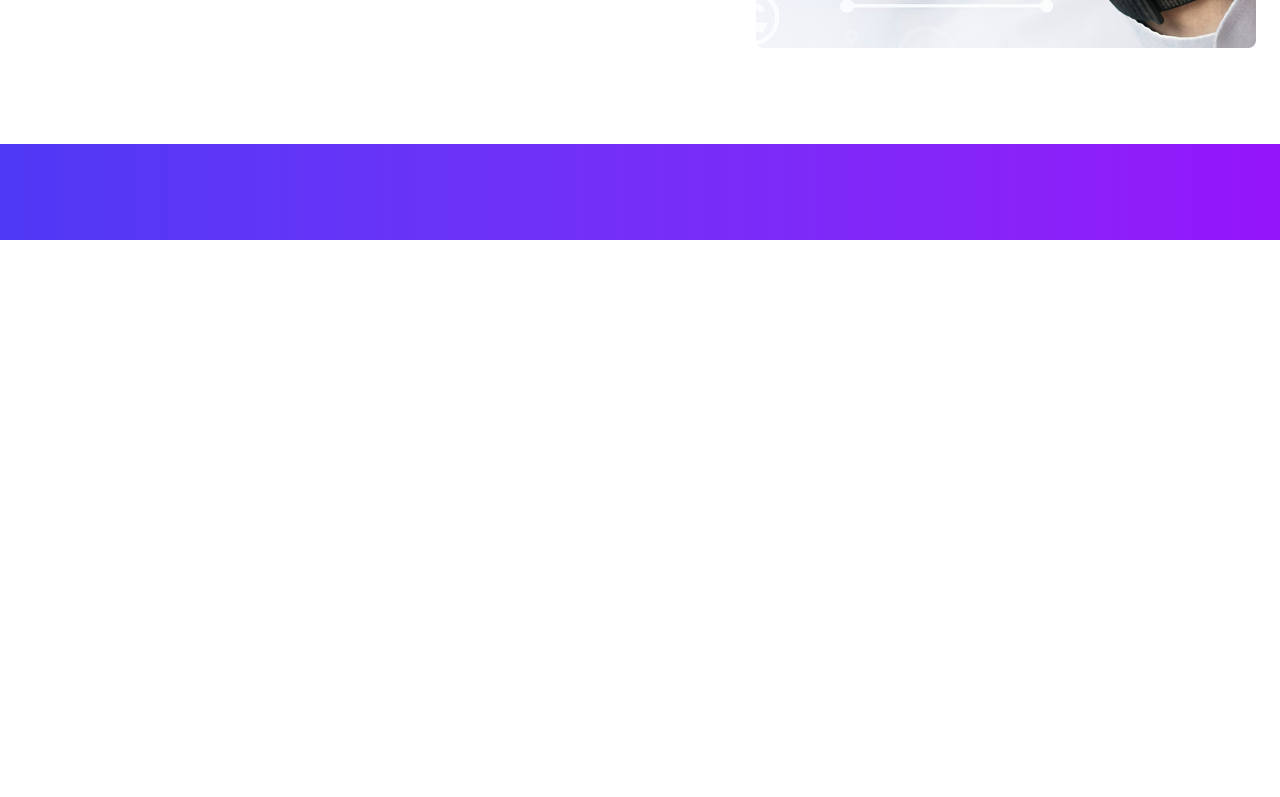
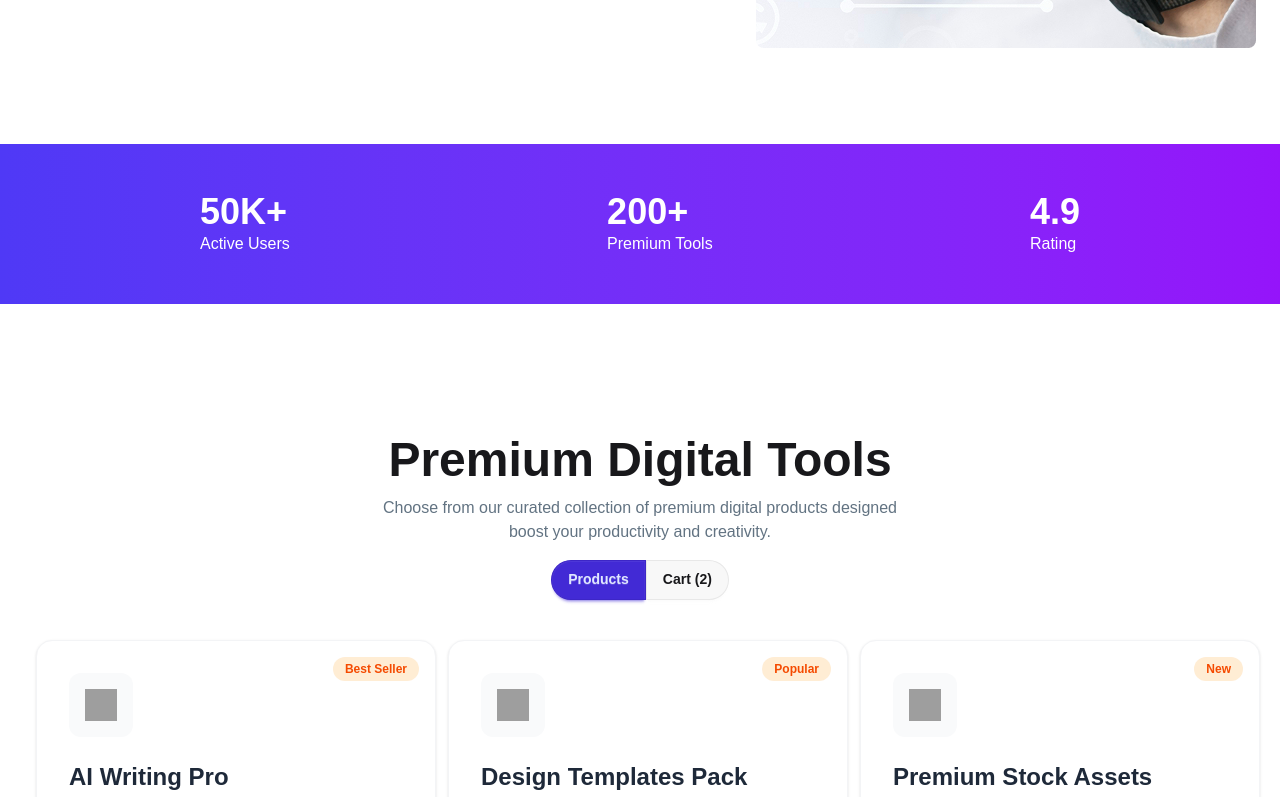
Before and after one commit to MAlmamunislam/Assignment-6, a React (Vite) app: page / in a window 1280 px wide. Shown: the part 657-1454 px from the top of the page. Before the commit the page ends 897 px from the top, so only its background shows below. Built offline with nearby package versions, Linux system fonts and the light colour scheme; grey boxes are pictures that could not be loaded.

Commit message:
second commit

```diff
--- /dev/null
+++ b/public/Data.json
@@ -0,0 +1,112 @@
+[
+  {
+    "id": 1,
+    "name": "AI Writing Pro",
+    "description": "Generate high-quality content, blogs, and marketing copy in seconds with advanced AI.",
+    "price": 29,
+    "period": "monthly",
+    "tag": "Best Seller",
+    "tagType": "best seller",
+    "features": ["Unlimited AI generations", "50+ writing templates", "Grammar checker"],
+    "icon": "https://cdn-icons-png.flaticon.com/512/3135/3135715.png"
+  },
+  {
+    "id": 2,
+    "name": "Design Templates Pack",
+    "description": "2000+ premium templates for social media, presentations, and marketing materials.",
+    "price": 49,
+    "period": "one-time",
+    "tag": "Popular",
+    "tagType": "popular",
+    "features": ["2000+ templates", "Monthly updates", "Commercial license"],
+    "icon": "https://cdn-icons-png.flaticon.com/512/1828/1828919.png"
+  },
+  {
+    "id": 3,
+    "name": "Premium Stock Assets",
+    "description": "Access millions of royalty-free photos, videos, and graphics for your projects.",
+    "price": 19,
+    "period": "monthly",
+    "tag": "New",
+    "tagType": "new",
+    "features": ["10M+ assets", "Commercial use", "No attribution"],
+    "icon": "https://cdn-icons-png.flaticon.com/512/2922/2922510.png"
+  },
+  {
+    "id": 4,
+    "name": "Social Media Manager",
+    "description": "Plan, schedule, and manage all your social media accounts in one place.",
+    "price": 15,
+    "period": "monthly",
+    "tag": "Popular",
+    "tagType": "popular",
+    "features": ["Post scheduling", "Analytics dashboard", "Multi-platform support"],
+    "icon": "https://cdn-icons-png.flaticon.com/512/1384/1384063.png"
+  },
+  {
+    "id": 5,
+    "name": "SEO Optimization Tool",
+    "description": "Boost your website ranking with advanced SEO tools and keyword analysis.",
+    "price": 99,
+    "period": "yearly",
+    "tag": "New",
+    "tagType": "new",
+    "features": ["Keyword research", "Site audit", "Backlink tracking"],
+    "icon": "https://cdn-icons-png.flaticon.com/512/4149/4149648.png"
+  },
+  {
+    "id": 6,
+    "name": "Email Marketing Pro",
+    "description": "Create and send high-converting email campaigns with automation features.",
+    "price": 25,
+    "period": "monthly",
+    "tag": "Best Seller",
+    "tagType": "best seller",
+    "features": ["Email templates", "Automation workflows", "Analytics reports"],
+    "icon": "https://cdn-icons-png.flaticon.com/512/561/561127.png"
+  },
+  {
+    "id": 7,
+    "name": "Landing Page Builder",
+    "description": "Design high-converting landing pages without coding skills.",
+    "price": 12,
+    "period": "monthly",
+    "tag": "Popular",
+    "tagType": "popular",
+    "features": ["Drag & drop builder", "Mobile responsive", "A/B testing"],
+    "icon": "https://cdn-icons-png.flaticon.com/512/906/906175.png"
+  },
+  {
+    "id": 8,
+    "name": "Video Editing Suite",
+    "description": "Edit videos like a pro with powerful editing tools and effects.",
+    "price": 59,
+    "period": "yearly",
+    "tag": "Best Seller",
+    "tagType": "best seller",
+    "features": ["4K editing", "Effects library", "Fast rendering"],
+    "icon": "https://cdn-icons-png.flaticon.com/512/3039/3039386.png"
+  },
+  {
+    "id": 9,
+    "name": "Cloud Storage Plus",
+    "description": "Secure and fast cloud storage for all your files and backups.",
+    "price": 8,
+    "period": "monthly",
+    "tag": "New",
+    "tagType": "new",
+    "features": ["1TB storage", "Secure backup", "File sharing"],
+    "icon": "https://cdn-icons-png.flaticon.com/512/4144/4144468.png"
+  },
+  {
+    "id": 10,
+    "name": "Analytics Dashboard Pro",
+    "description": "Get deep insights into your business with advanced analytics tools.",
+    "price": 79,
+    "period": "yearly",
+    "tag": "Popular",
+    "tagType": "popular",
+    "features": ["Real-time analytics", "Custom reports", "Data visualization"],
+    "icon": "https://cdn-icons-png.flaticon.com/512/1828/1828859.png"
+  }
+]
--- a/src/App.jsx
+++ b/src/App.jsx
@@ -1,15 +1,37 @@
+import { Suspense, useState } from "react";
 import "./App.css";
 import HeroSecond from "./Components/HeroSection/HeroSecond";
 import HeroSection from "./Components/HeroSection/HeroSection";
+import PrimiumDigitSection from "./Components/HeroSection/PrimiumDigitSection";
 import Navbar from "./Components/Navbar/Navbar";
+import Cards from "./Components/MainCardSection/Cards";
+
+
+const cardsData = async () => {
+  const response = await fetch("../Data.json");
+  const data = await response.json();
+  return data;
+};
 
 function App() {
+  const data = cardsData();
+  console.log(data);
+  const [products, setProducts] = useState(true);
   return (
-   <div>
-    <Navbar />
-    <HeroSection />
-    <HeroSecond/>
-   </div>
+    <div>
+      <Navbar />
+      <HeroSection />
+      <HeroSecond />
+      <PrimiumDigitSection products={products} setProducts={setProducts} />
+      <Suspense
+        fallback={
+          <span className="loading loading-spinner flex justify-center items-center loading-xl"></span>
+        }
+      >
+        <Cards products={products} setProducts={setProducts} data={data} />
+      </Suspense>
+
+    </div>
   );
 }
 
--- a/src/Components/HeroSection/HeroSecond.jsx
+++ b/src/Components/HeroSection/HeroSecond.jsx
@@ -1,11 +1,24 @@
-import React from 'react';
+import React from "react";
 
 const HeroSecond = () => {
-     return (
-          <div className=' bg-gradient-to-r from-[#4F39F6] to-[#9514FA] py-12 mt-12'>
-
-          </div>
-     );
+  return (
+    <div className=" bg-gradient-to-r from-[#4F39F6] to-[#9514FA] py-12 mt-12">
+      <div className="container mx-auto flex flex-col md:flex-row items-center justify-between gap-6  px-50">
+        <div>
+          <h2 className="text-4xl font-bold text-white">50K+</h2>
+          <p className="text-white">Active Users</p>
+        </div>
+        <div>
+          <h2 className="text-4xl font-bold text-white">200+</h2>
+          <p className="text-white">Premium Tools </p>
+        </div>
+        <div>
+          <h2 className="text-4xl font-bold text-white">4.9</h2>
+          <p className="text-white">Rating</p>
+        </div>
+      </div>
+    </div>
+  );
 };
 
 export default HeroSecond;
--- /dev/null
+++ b/src/Components/HeroSection/PrimiumDigitSection.jsx
@@ -0,0 +1,31 @@
+import React from "react";
+
+const PrimiumDigitSection = ({ products, setProducts }) => {
+  return (
+    <div className="mt-[120px] mb-[40px] ">
+      <div className=" text-center">
+        <h1 className="text-[48px] font-extrabold ">Premium Digital Tools</h1>
+        <p className="text-[16px] text-[#627382]">
+          Choose from our curated collection of premium digital products
+          designed <br /> boost your productivity and creativity.
+        </p>
+        <div className="mt-4">
+          <button
+            className={`btn rounded-l-full ${products ? 'btn-primary' : ''}`}
+            onClick={() => setProducts(true)}
+          >
+            Products
+          </button>
+          <button
+            className={`btn rounded-r-full ${!products ? 'btn-primary' : ''}`}
+            onClick={() => setProducts(false)}
+          >
+            Cart (2)
+          </button>
+        </div>
+      </div>
+    </div>
+  );
+};
+
+export default PrimiumDigitSection;
--- /dev/null
+++ b/src/Components/MainCardSection/Card.jsx
@@ -0,0 +1,46 @@
+import React from "react";
+import { IoMdCheckmark } from "react-icons/io";
+const Card = ({ item }) => {
+  return (
+    <div className="bg-white p-8 rounded-2xl border border-gray-100 shadow-sm relative group hover:shadow-2xl hover:border-transparent transition-all duration-300 transform hover:-translate-y-1">
+      <span className="absolute top-4 right-4 bg-orange-100 group-hover:bg-orange-200 text-orange-600 text-xs font-bold px-3 py-1 rounded-full transition-colors duration-300">
+        {item.tag}
+      </span>
+
+      <div className="text-4xl mb-6 flex items-center justify-center bg-gray-50 group-hover:bg-violet-100 w-16 h-16 rounded-xl transition-colors duration-300">
+        <img src={item.icon} alt="icon" className="w-8 h-8"/>
+      </div>
+
+      <h3 className="text-2xl font-bold text-gray-800 mb-3 group-hover:text-violet-700 transition-colors duration-300">
+        {item.name}
+      </h3>
+      <p className="text-gray-500 text-sm mb-6 transition-colors duration-300 group-hover:text-gray-600">
+        {item.description}
+      </p>
+
+      <div className="mb-6 transition-colors duration-300 group-hover:text-gray-900">
+        <span className="text-3xl font-bold text-gray-900 group-hover:text-violet-800 transition-colors duration-300">
+          ${item.price}
+        </span>
+        <span className="text-gray-400 text-sm">/Mo</span>
+      </div>
+
+      <ul className="space-y-3 mb-8 transition-colors duration-300 group-hover:text-gray-700">
+        {item.features.map((feature, index) => (
+          <li key={index} className="flex items-center text-gray-600 text-sm">
+            <div className="mr-2">
+              <IoMdCheckmark className="text-green-500" />
+            </div>
+            {feature}
+          </li>
+        ))}
+      </ul>
+
+      <button className="w-full bg-[#7C3AED]  text-white font-semibold py-3 rounded-xl ">
+        Buy Now
+      </button>
+    </div>
+  );
+};
+
+export default Card;
--- /dev/null
+++ b/src/Components/MainCardSection/Cards.jsx
@@ -0,0 +1,17 @@
+import React, { use } from 'react';
+import Card from './Card';
+import Cart from './Cart';
+
+const Cards = ({ data , products , setProducts }) => {
+     const dataPromise = use(data);
+     console.log(dataPromise);
+     return (
+          <div className='container pl-9 mx-auto px-5  md:grid grid-cols-3 gap-3 '>
+             {
+               products ? dataPromise.map((item) => <Card key={item.id} item={item} />) : <Cart />
+             }
+          </div>
+     );
+};
+
+export default Cards;
--- /dev/null
+++ b/src/Components/MainCardSection/Cart.jsx
@@ -0,0 +1,11 @@
+import React from 'react';
+
+const Cart = () => {
+     return (
+          <div>
+               <h2 className='text-center'> Lorem ipsum dolor sit amet, consectetur adipisicing elit. Error, neque! A dignissimos voluptatum at aliquid blanditiis inventore rerum ipsam laboriosam.</h2>
+          </div>
+     );
+};
+
+export default Cart;
```
